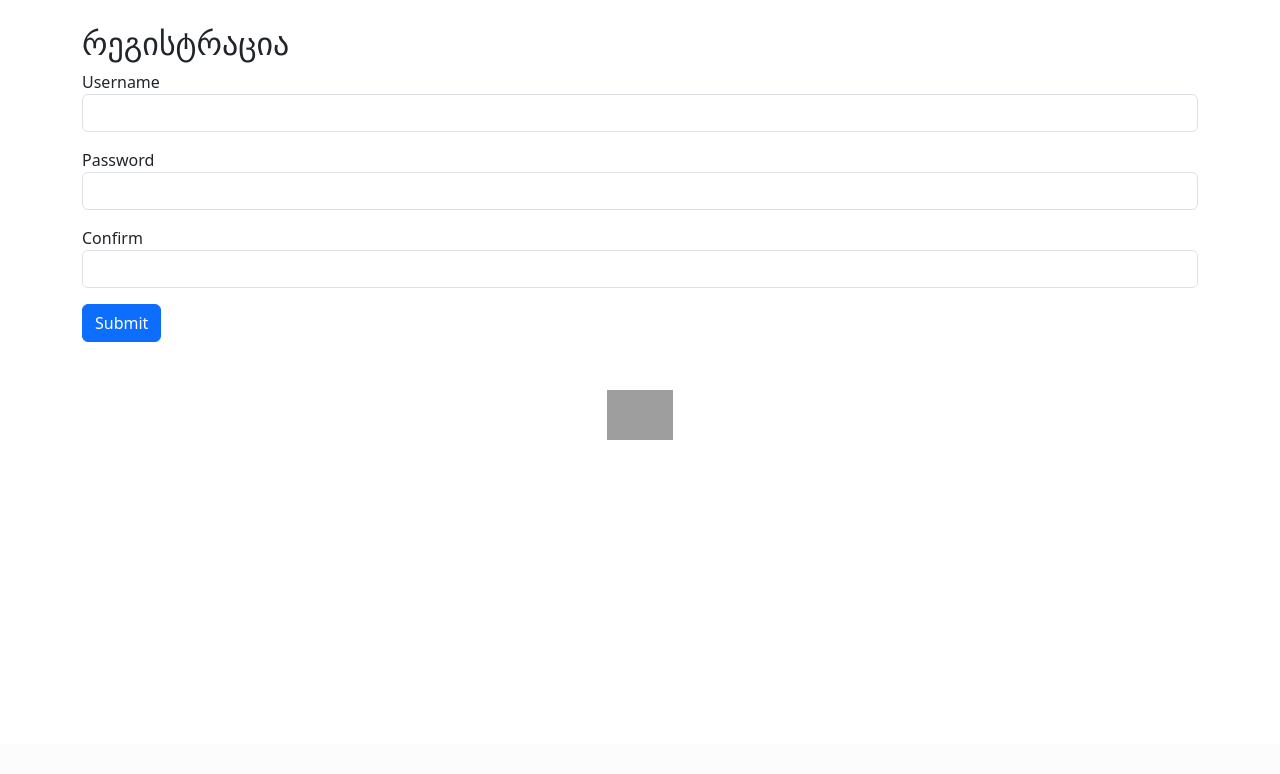
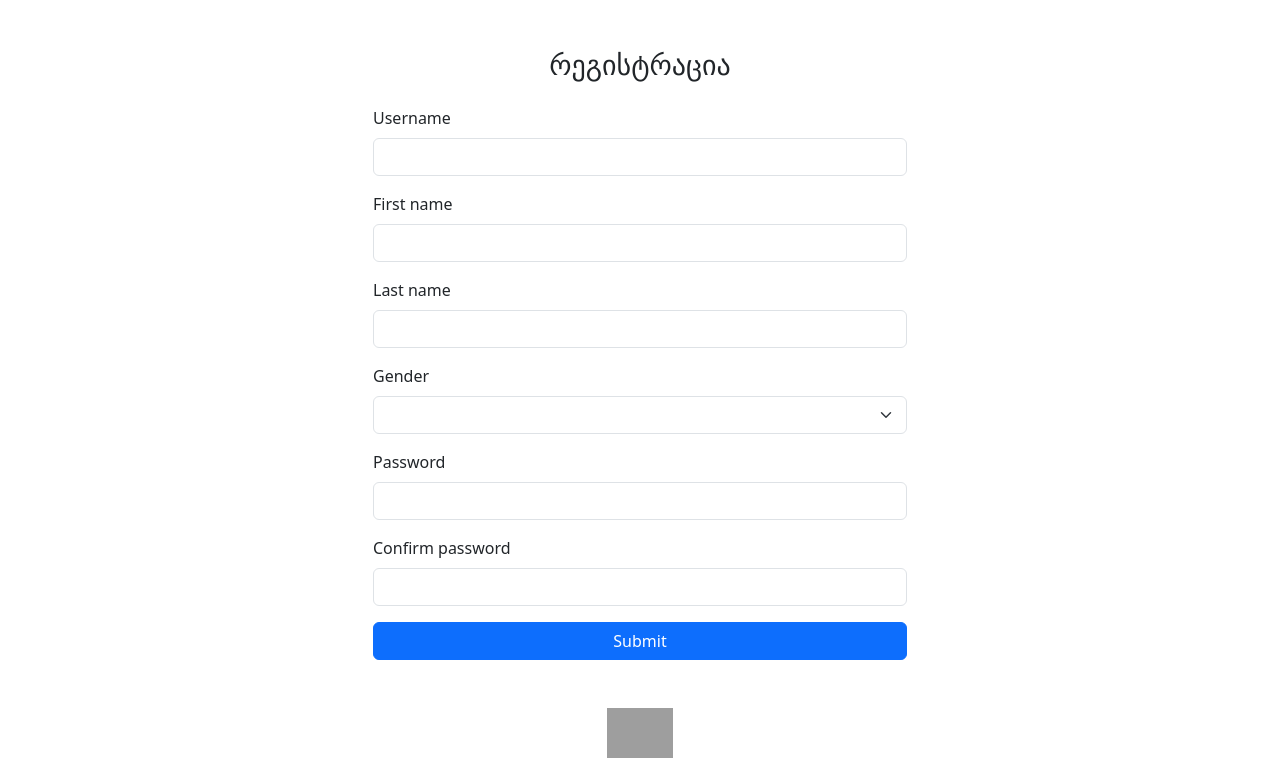
Before and after one commit to giorgi974/AUTO-SHOP-GEORGIA-3-1, a Python web app: template templates/register.html in a window 1280 px wide. Shown: the part 56-830 px from the top of the page. Before the commit the page ends 496 px from the top, so only its background shows below. Run offline with Jinja, Linux system fonts and the light colour scheme; the template is opened without the code that fills it, so the values that code supplies are empty, except form fields; form fields are guessed from the names that the template uses; grey boxes are pictures that could not be loaded.

Commit message:
Update register.html

```diff
--- a/templates/register.html
+++ b/templates/register.html
@@ -1,25 +1,66 @@
-{% extends 'base.html' %}
+{% extends "base.html" %}
+{% block content %}
+<div class="container mt-5">
+    <div class="row justify-content-center">
+        <div class="col-md-6">
+            <h3 class="text-center mb-4">რეგისტრაცია</h3>
 
-{% block content %}
-<h2>რეგისტრაცია</h2>
             <form method="POST">
                 {{ form.hidden_tag() }}
 
                 <div class="mb-3">
-        {{ form.username.label }}
+                    {{ form.username.label(class="form-label") }}
                     {{ form.username(class="form-control") }}
+                    {% for error in form.username.errors %}
+                        <div class="text-danger mt-1">{{ error }}</div>
+                    {% endfor %}
                 </div>
 
                 <div class="mb-3">
-        {{ form.password.label }}
-        {{ form.password(class="form-control") }}
+                    {{ form.first_name.label(class="form-label") }}
+                    {{ form.first_name(class="form-control") }}
+                    {% for error in form.first_name.errors %}
+                        <div class="text-danger mt-1">{{ error }}</div>
+                    {% endfor %}
                 </div>
 
                 <div class="mb-3">
-        {{ form.confirm.label }}
-        {{ form.confirm(class="form-control") }}
+                    {{ form.last_name.label(class="form-label") }}
+                    {{ form.last_name(class="form-control") }}
+                    {% for error in form.last_name.errors %}
+                        <div class="text-danger mt-1">{{ error }}</div>
+                    {% endfor %}
                 </div>
 
-    <button type="submit" class="btn btn-primary">{{ form.submit.label.text }}</button>
+                <div class="mb-3">
+                    {{ form.gender.label(class="form-label") }}
+                    {{ form.gender(class="form-select") }}
+                    {% for error in form.gender.errors %}
+                        <div class="text-danger mt-1">{{ error }}</div>
+                    {% endfor %}
+                </div>
+
+                <div class="mb-3">
+                    {{ form.password.label(class="form-label") }}
+                    {{ form.password(class="form-control") }}
+                    {% for error in form.password.errors %}
+                        <div class="text-danger mt-1">{{ error }}</div>
+                    {% endfor %}
+                </div>
+
+                <div class="mb-3">
+                    {{ form.confirm_password.label(class="form-label") }}
+                    {{ form.confirm_password(class="form-control") }}
+                    {% for error in form.confirm_password.errors %}
+                        <div class="text-danger mt-1">{{ error }}</div>
+                    {% endfor %}
+                </div>
+
+                <div class="d-grid">
+                    {{ form.submit(class="btn btn-primary") }}
+                </div>
             </form>
+        </div>
+    </div>
+</div>
 {% endblock %}
```
Lines whose indentation alone changed are shown as unchanged.
